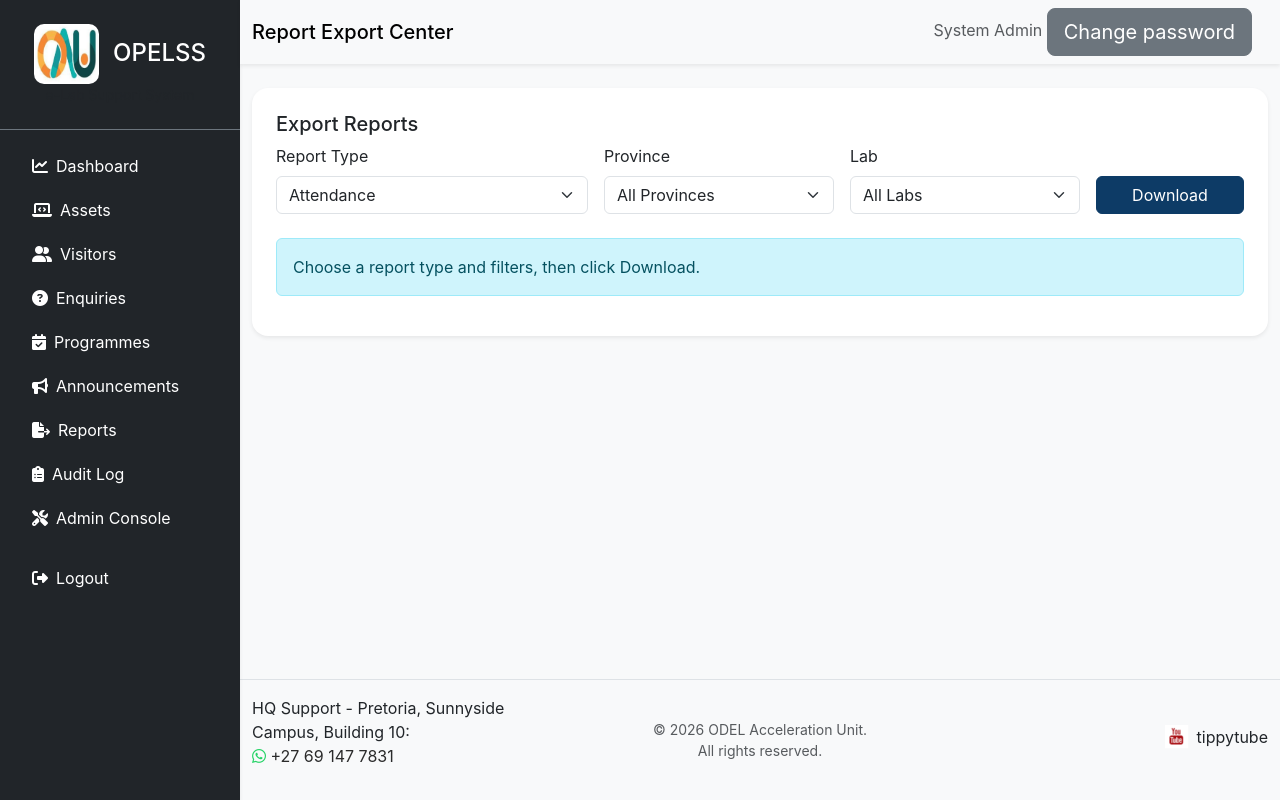
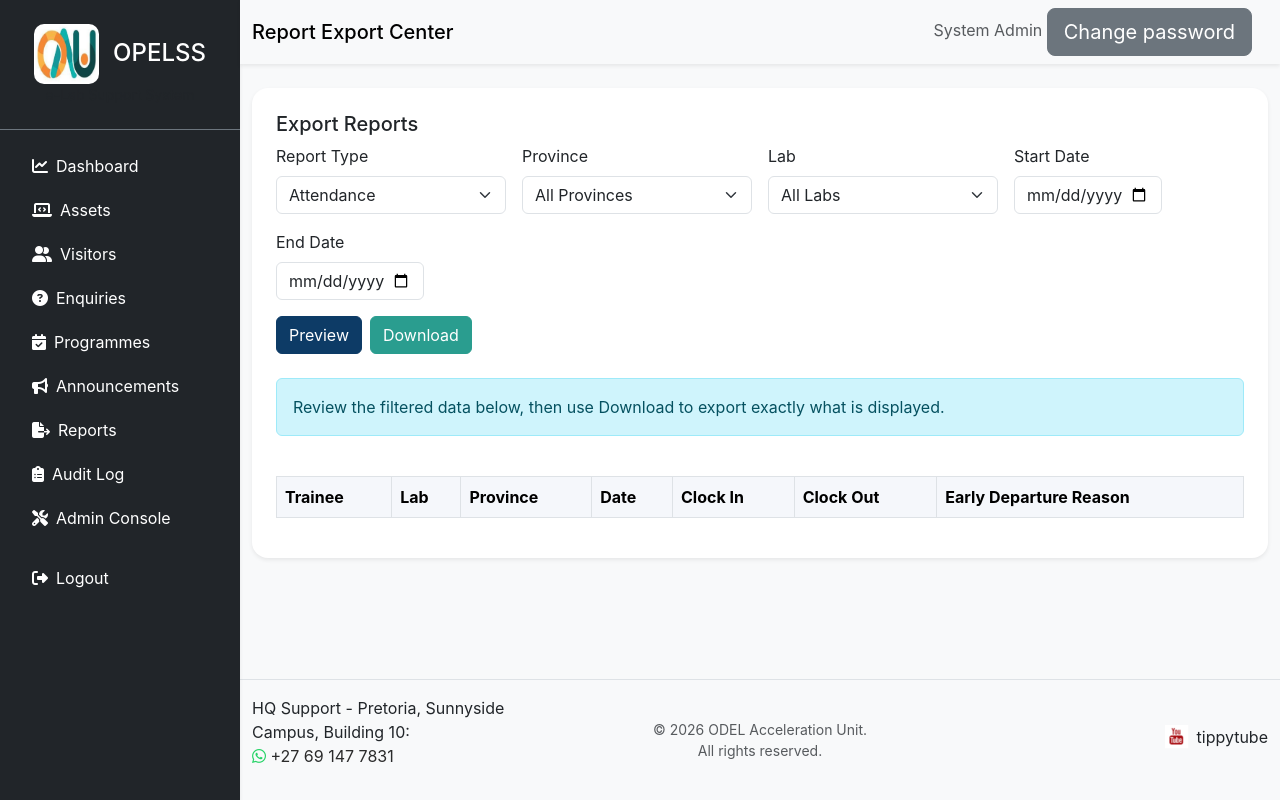
Before and after one commit to Mbuyelomuremela-lab/OPELSS, a Flask app: page /reports/ in a window 1280 px wide. Run offline with Flask 3, Linux system fonts and the light colour scheme; a user stored in the database is signed in; lists and menus that the app fills with data are empty.

Commit message:
Add filtered report previews and exports

```diff
--- a/app/reports/routes.py
+++ b/app/reports/routes.py
@@ -3,7 +3,7 @@ from flask import render_template, request, send_file, abort
 from flask_login import login_required, current_user
 from app.permissions import HQ_ROLES
 from app.reports import reports_bp
-from app.reports.services import export_report_excel
+from app.reports.services import export_report_excel, get_report_rows, parse_filter_ids
 from app.models.lab import Lab
 from app.models.province import Province
 
@@ -14,9 +14,33 @@ def index():
     if current_user.role not in HQ_ROLES:
         abort(403)
 
+    report_type = request.args.get("report_type") or "attendance"
+    province_ids = parse_filter_ids(request.args.getlist("province_id"))
+    lab_ids = parse_filter_ids(request.args.getlist("lab_id"))
+    start_date = request.args.get("start_date")
+    end_date = request.args.get("end_date")
+    start_date = date.fromisoformat(start_date) if start_date else None
+    end_date = date.fromisoformat(end_date) if end_date else None
+
     labs = Lab.query.order_by(Lab.name).all()
     provinces = Province.query.order_by(Province.name).all()
-    return render_template("reports/index.html", labs=labs, provinces=provinces)
+
+    try:
+        report_data = get_report_rows(report_type, province_ids=province_ids, lab_ids=lab_ids, start_date=start_date, end_date=end_date)
+    except ValueError:
+        report_data = {"columns": [], "rows": []}
+
+    return render_template(
+        "reports/index.html",
+        labs=labs,
+        provinces=provinces,
+        report_type=report_type,
+        province_ids=province_ids,
+        lab_ids=lab_ids,
+        start_date=start_date,
+        end_date=end_date,
+        report_data=report_data,
+    )
 
 
 @reports_bp.route("/export/<report_type>")
@@ -25,14 +49,14 @@ def export(report_type):
     if current_user.role not in HQ_ROLES:
         abort(403)
 
-    province_id = request.args.get("province_id", type=int)
-    lab_id = request.args.get("lab_id", type=int)
+    province_ids = parse_filter_ids(request.args.getlist("province_ids")) or parse_filter_ids(request.args.get("province_id"))
+    lab_ids = parse_filter_ids(request.args.getlist("lab_ids")) or parse_filter_ids(request.args.get("lab_id"))
     start_date = request.args.get("start_date")
     end_date = request.args.get("end_date")
     start_date = date.fromisoformat(start_date) if start_date else None
     end_date = date.fromisoformat(end_date) if end_date else None
 
-    buffer = export_report_excel(report_type, province_id=province_id, lab_id=lab_id, start_date=start_date, end_date=end_date)
+    buffer = export_report_excel(report_type, province_ids=province_ids, lab_ids=lab_ids, start_date=start_date, end_date=end_date)
     return send_file(
         buffer,
         as_attachment=True,
--- a/app/templates/reports/index.html
+++ b/app/templates/reports/index.html
@@ -3,55 +3,165 @@
 %} {% block content %}
 <div class="card rounded-4 shadow-sm p-4">
   <h5>Export Reports</h5>
-  <form method="get" class="row g-3 align-items-end" data-download>
-    <div class="col-md-4">
+  <form
+    method="get"
+    action="/reports/"
+    id="reportFilters"
+    class="row g-3 align-items-end"
+    data-download
+  >
+    <div class="col-12 col-lg-3">
       <label class="form-label">Report Type</label>
       <select class="form-select" name="report_type" id="reportType">
-        <option value="attendance">Attendance</option>
-        <option value="assets">Assets</option>
-        <option value="visitors">Visitors</option>
-        <option value="programmes">Programmes</option>
-        <option value="labs">Labs</option>
-        <option value="provinces">Provinces</option>
+        <option value="attendance" {% if report_type == "attendance" %}selected{% endif %}>
+          Attendance
+        </option>
+        <option value="assets" {% if report_type == "assets" %}selected{% endif %}>
+          Assets
+        </option>
+        <option value="visitors" {% if report_type == "visitors" %}selected{% endif %}>
+          Visitors
+        </option>
+        <option value="programmes" {% if report_type == "programmes" %}selected{% endif %}>
+          Programmes
+        </option>
+        <option value="labs" {% if report_type == "labs" %}selected{% endif %}>
+          Labs
+        </option>
+        <option value="provinces" {% if report_type == "provinces" %}selected{% endif %}>
+          Provinces
+        </option>
       </select>
     </div>
-    <div class="col-md-3">
+    <div class="col-12 col-lg-3">
       <label class="form-label">Province</label>
-      <select class="form-select" name="province_id">
-        <option value="">All Provinces</option>
+      <select class="form-select" name="province_id" id="provinceSelect">
+        <option value="" {% if not province_ids %}selected{% endif %}>
+          All Provinces
+        </option>
         {% for province in provinces %}
-        <option value="{{ province.id }}">{{ province.name }}</option>
+        <option
+          value="{{ province.id }}"
+          {%
+          if
+          province_ids
+          and
+          province.id
+          in
+          province_ids
+          %}selected{%
+          endif
+          %}
+        >
+          {{ province.name }}
+        </option>
         {% endfor %}
       </select>
     </div>
-    <div class="col-md-3">
+    <div class="col-12 col-lg-3">
       <label class="form-label">Lab</label>
-      <select class="form-select" name="lab_id">
-        <option value="">All Labs</option>
+      <select class="form-select" name="lab_id" id="labSelect">
+        <option value="" {% if not lab_ids %}selected{% endif %}>
+          All Labs
+        </option>
         {% for lab in labs %}
-        <option value="{{ lab.id }}">{{ lab.name }}</option>
+        <option
+          value="{{ lab.id }}"
+          {%
+          if
+          lab_ids
+          and
+          lab.id
+          in
+          lab_ids
+          %}selected{%
+          endif
+          %}
+        >
+          {{ lab.name }}
+        </option>
         {% endfor %}
       </select>
     </div>
-    <div class="col-md-2">
-      <button type="submit" class="btn btn-primary w-100">Download</button>
+    <div class="col-12 col-lg-2">
+      <label class="form-label">Start Date</label>
+      <input
+        type="date"
+        class="form-control"
+        name="start_date"
+        value="{{ start_date.strftime('%Y-%m-%d') if start_date else '' }}"
+      />
+    </div>
+    <div class="col-12 col-lg-2">
+      <label class="form-label">End Date</label>
+      <input
+        type="date"
+        class="form-control"
+        name="end_date"
+        value="{{ end_date.strftime('%Y-%m-%d') if end_date else '' }}"
+      />
+    </div>
+    <div class="col-12 d-flex gap-2 flex-wrap">
+      <button type="submit" class="btn btn-primary">Preview</button>
+      <button type="button" id="downloadReport" class="btn btn-success">
+        Download
+      </button>
     </div>
   </form>
   <div class="mt-4">
     <div class="alert alert-info">
-      Choose a report type and filters, then click Download.
+      Review the filtered data below, then use Download to export exactly what
+      is displayed.
     </div>
     <div id="reportLinkPlaceholder"></div>
+  </div>
+  <div class="mt-4">
+    {% if report_data and report_data.columns %}
+    <div class="table-responsive">
+      <table class="table table-striped table-bordered align-middle">
+        <thead>
+          <tr>
+            {% for column in report_data.columns %}
+            <th>{{ column }}</th>
+            {% endfor %}
+          </tr>
+        </thead>
+        <tbody>
+          {% for row in report_data.rows %}
+          <tr>
+            {% for value in row %}
+            <td>{{ value }}</td>
+            {% endfor %}
+          </tr>
+          {% endfor %}
+        </tbody>
+      </table>
+    </div>
+    {% elif request.args %}
+    <div class="alert alert-secondary">
+      No records match the selected filters.
+    </div>
+    {% endif %}
   </div>
 </div>
 <script>
   const reportType = document.getElementById("reportType");
-  const reportForm = reportType.closest("form");
-  function syncReportAction() {
-    reportForm.action = `/reports/export/${reportType.value}`;
+  const reportForm = document.getElementById("reportFilters");
+  const provinceSelect = document.getElementById("provinceSelect");
+  const labSelect = document.getElementById("labSelect");
+  const downloadReport = document.getElementById("downloadReport");
+
+  function buildExportUrl() {
+    const params = new URLSearchParams(new FormData(reportForm));
+    return `/reports/export/${reportType.value}?${params.toString()}`;
   }
-  reportType.addEventListener("change", syncReportAction);
-  // Set the action for the initially-selected type so the first Download works.
-  syncReportAction();
+
+  downloadReport.addEventListener("click", () => {
+    window.location.href = buildExportUrl();
+  });
+
+  reportForm.addEventListener("submit", () => {
+    reportForm.action = "/reports/";
+  });
 </script>
 {% endblock %}
```
Also changed, not shown: app/reports/services.py (+96 -44 lines), tests/test_reports_filters.py (added, +107 -0 lines).
